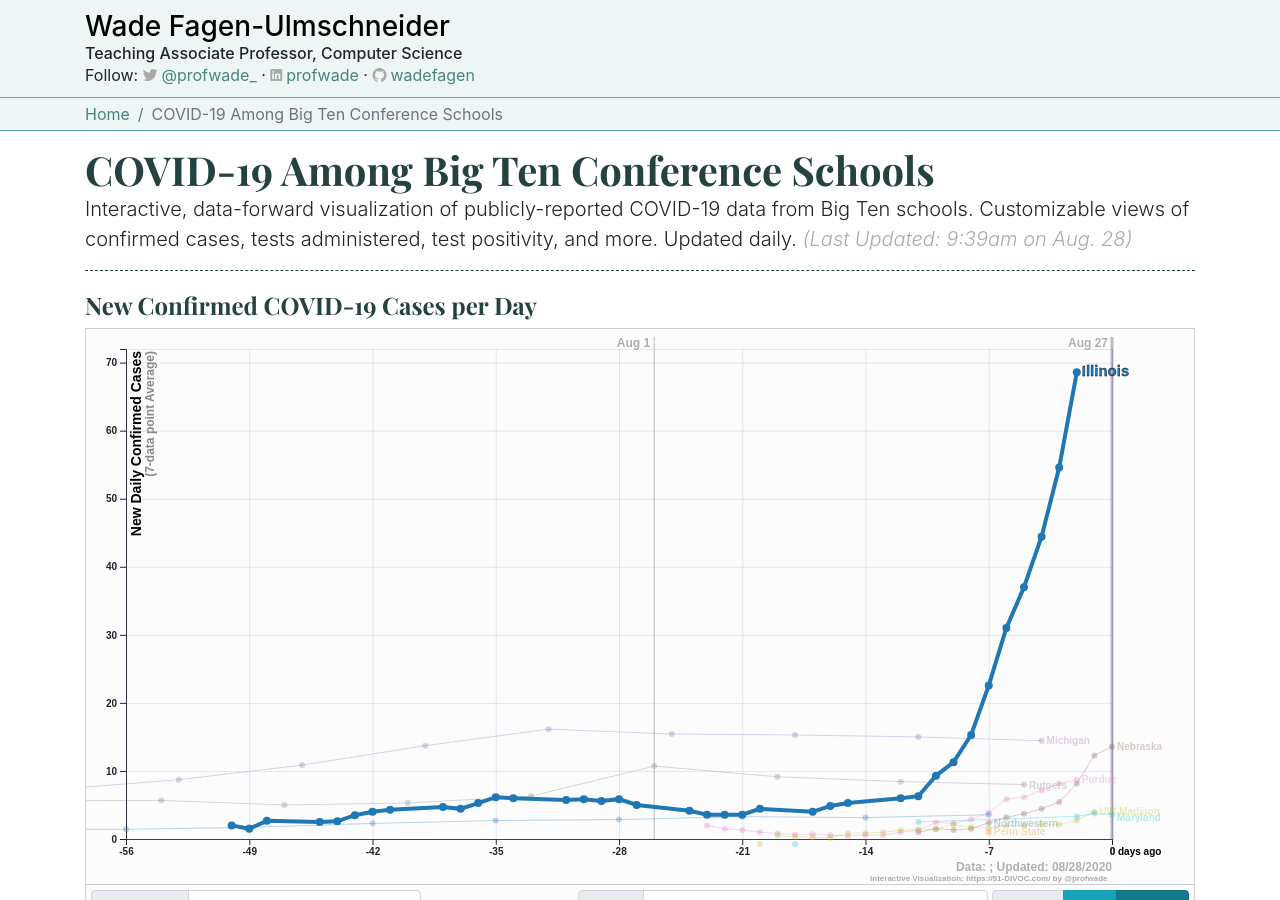
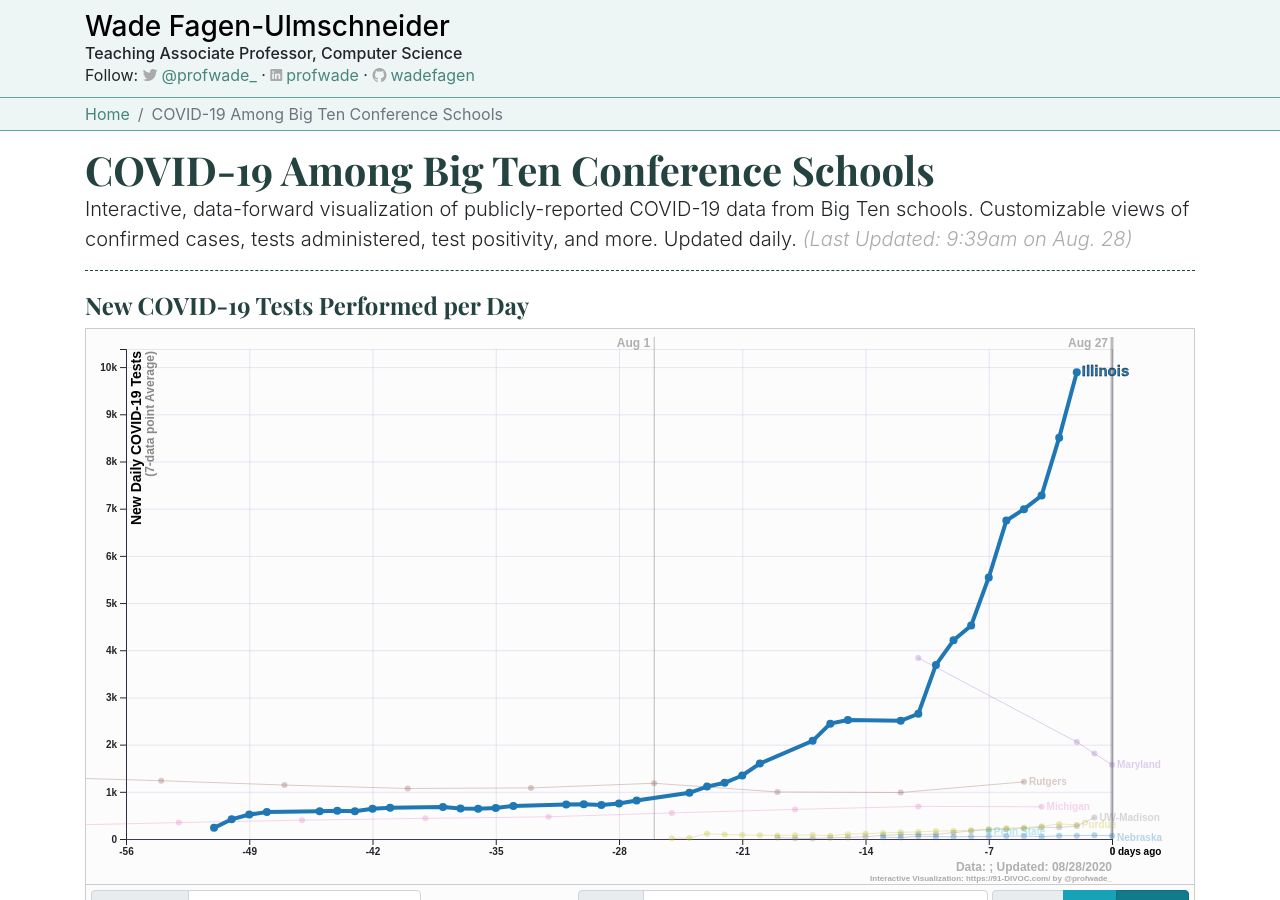
Before and after one commit to wadefagen/waf.cs.illinois.edu, a Jekyll site: the page built from covid-19/index.md, in a window 1280 px wide and 900 px high. Built offline with Jekyll 4.4.1, drawn with Linux system fonts in a browser that asks for light colours; Markdown is read by kramdown in place of the engine named in the settings; some of the changed lines change nothing that is shown.

Commit message:
default to tests

```diff
--- a/covid-19/_chart.html
+++ b/covid-19/_chart.html
@@ -18,11 +18,11 @@
           <select class="form-control data-select" data-chart="countries">
             <option value="cases">Total Confirmed Cases</option>
             <option value="cases-daily">New Cases /Day</option>
-            <option value="cases-daily-7" selected>New Cases, Recent Avg. (7 data points)</option>
+            <option value="cases-daily-7">New Cases, Recent Avg. (7 data points)</option>
             <option disabled="disabled">—————————</option>
             <option value="tests">Total COVID-19 Tests</option>
             <option value="tests-daily">New Tests /Day</option>
-            <option value="tests-daily-7">New Tests, Recent Avg. (7 data points)</option>
+            <option value="tests-daily-7" selected>New Tests, Recent Avg. (7 data points)</option>
             <option disabled="disabled">—————————</option>
             <option value="testPositivity">Cumulative Test Positivity</option>
             <option value="testPositivity-daily">Daily Test Positivity</option>
--- a/covid-19/src/vis.js
+++ b/covid-19/src/vis.js
@@ -249,7 +249,7 @@ var charts = {
     id: "chart-countries",
     normalizePopulation: false,
     show: "25",
-    dataSelection: 'cases',
+    dataSelection: 'tests',
     showDelta: true,
     avgData: 7,
     dataSelection_y0: { 'active': 0.01, 'cases': 0.01, 'deaths': 0.01, 'recovered': 0.01, 'new-cases': 0.01, 'tests': 0.01, 'testPositivity': 0.01, 'mortalityRate': 0.01},
```
